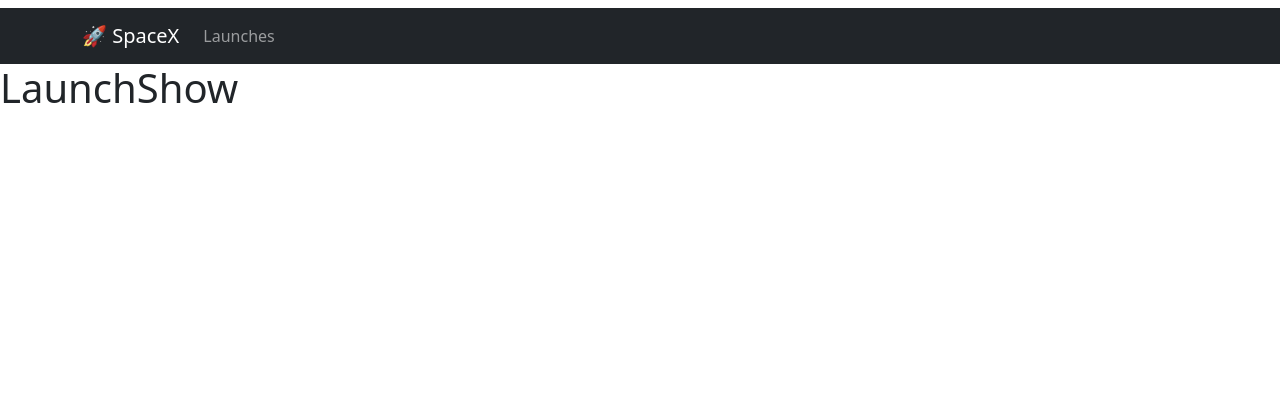
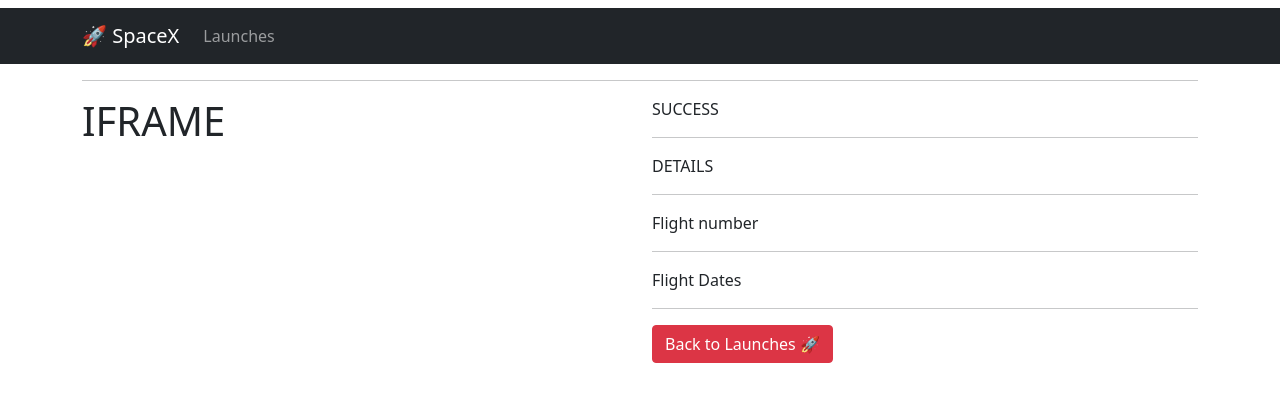
Before and after one commit to cencorroll/project-2-spacex, a React (Create React App) app: page /launches/1 in a window 1280 px wide. Shown: the top 402 px of the page. Built offline with nearby package versions, Linux system fonts and the light colour scheme; no server answers.

Commit message:
launch-show

```diff
--- a/src/components/LaunchShow.js
+++ b/src/components/LaunchShow.js
@@ -1,12 +1,65 @@
 import React from 'react'
 import Axios from 'axios'
+import { useParams } from 'react-router-dom'
+import { useEffect, useState } from 'react'
 
 import { Link } from 'react-router-dom'
 
+import Container from 'react-bootstrap/Container'
+import Row from 'react-bootstrap/Row'
+import Col from 'react-bootstrap/Col'
+import Button from 'react-bootstrap/Button'
+import axios from 'axios'
+
 const LaunchShow = () => {
+
+  const { links, id } = useParams()
+
+  // State
+
+  const [ launch, setLaunch ] = useState(null)
+
+  useEffect(() => {
+    const getLaunch = async () => {
+      try {
+        const { data } = await axios.get(`https://api.spacexdata.com/v4/launches/${id}`)
+        console.log(data)
+        setLaunch(data)
+      } catch (error) {
+        console.log(error)
+      }
+    }
+    getLaunch()
+  }, [id])
+
+
+
   return (
     <>
-      <h1>LaunchShow</h1>
+      <Container className='launch-show'>
+        <Row>
+          <Col xs="12">
+            {/* <h1>{launch.name}</h1> */}
+            <hr />
+          </Col>
+          <Col md="6">
+            <h1>IFRAME</h1>
+            {/* <iframe width="560" height="315" src="https://www.youtube.com/embed/"title="YouTube video player" frameBorder="0" allow="accelerometer; autoplay; clipboard-write; encrypted-media; gyroscope; picture-in-picture" allowFullScreen></iframe> */}
+          </Col>
+          <Col md="6">
+            <p>SUCCESS</p>
+            <hr />
+            <p>DETAILS</p>
+            <hr />
+            <p>Flight number</p>
+            <hr />
+            <p>Flight Dates</p>
+            <hr />
+            <Link to="/launches" className='btn btn-danger'>Back to Launches 🚀</Link>
+          </Col>
+        </Row>
+      </Container>
+
     </>
   )
 }
```
